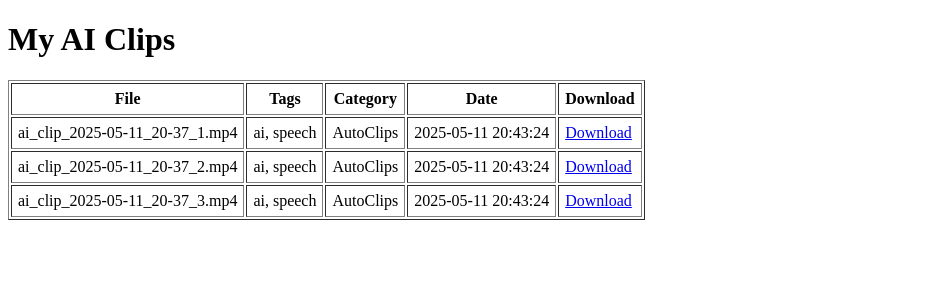
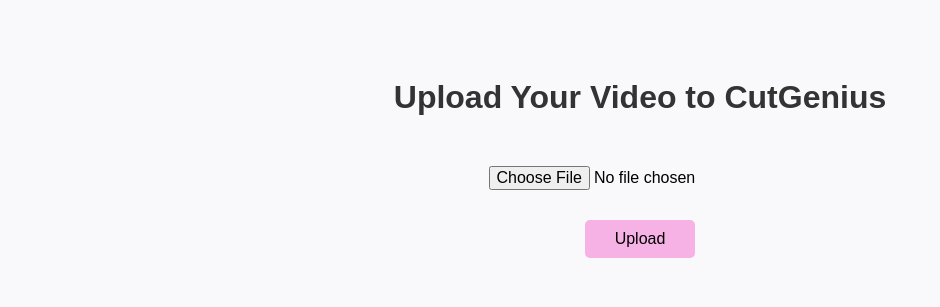
Before and after one commit to rialunochka/cutgenius-saas, a Flask app: page / in a window 1280 px wide. Shown: the top 307 px of the page, without its empty margins (0-940 px from the left). Run offline with Flask 3, Linux system fonts and the light colour scheme.

Commit message:
Add files via upload

```diff
--- a/app.py
+++ b/app.py
@@ -1,21 +1,18 @@
-from flask import Flask, render_template, send_from_directory
-import pandas as pd
+from flask import Flask, render_template, request
 import os
 
 app = Flask(__name__)
-CSV_FILE = "clips_database.csv"
-CLIPS_FOLDER = "static/clips"
+UPLOAD_FOLDER = "static/uploads"
+os.makedirs(UPLOAD_FOLDER, exist_ok=True)
 
-@app.route('/')
-def index():
-    if not os.path.exists(CSV_FILE):
-        return "clips_database.csv not found"
-    df = pd.read_csv(CSV_FILE)
-    return render_template("index.html", clips=df.to_dict(orient="records"))
-
-@app.route('/download/<filename>')
-def download(filename):
-    return send_from_directory(CLIPS_FOLDER, filename, as_attachment=True)
+@app.route("/", methods=["GET", "POST"])
+def upload_video():
+    if request.method == "POST":
+        video = request.files["video"]
+        if video:
+            video.save(os.path.join(UPLOAD_FOLDER, video.filename))
+            return render_template("success.html")
+    return render_template("index.html")
 
 if __name__ == "__main__":
     app.run(host="0.0.0.0", port=10000)
--- a/requirements.txt
+++ b/requirements.txt
@@ -1,2 +1 @@
 flask
-pandas
--- a/templates/index.html
+++ b/templates/index.html
@@ -1,31 +1,32 @@
 <!DOCTYPE html>
 <html>
 <head>
-    <title>CutGenius Viewer</title>
+    <title>CutGenius — Upload Video</title>
+    <style>
+        body { font-family: Arial; text-align: center; padding: 50px; background: #f9f9fb; }
+        h1 { color: #333; }
+        form { margin-top: 40px; }
+        input[type="file"] {
+            padding: 10px;
+            font-size: 16px;
+        }
+        input[type="submit"] {
+            margin-top: 20px;
+            padding: 10px 30px;
+            font-size: 16px;
+            background-color: #f7b2e5;
+            border: none;
+            border-radius: 5px;
+            cursor: pointer;
+        }
+        .success { margin-top: 20px; color: green; font-weight: bold; }
+    </style>
 </head>
 <body>
-    <h1>My AI Clips</h1>
-    {% if clips %}
-    <table border="1" cellpadding="6">
-        <tr>
-            <th>File</th>
-            <th>Tags</th>
-            <th>Category</th>
-            <th>Date</th>
-            <th>Download</th>
-        </tr>
-        {% for clip in clips %}
-        <tr>
-            <td>{{ clip.file_name }}</td>
-            <td>{{ clip.tags }}</td>
-            <td>{{ clip.category }}</td>
-            <td>{{ clip.created_at }}</td>
-            <td><a href="/download/{{ clip.file_name }}">Download</a></td>
-        </tr>
-        {% endfor %}
-    </table>
-    {% else %}
-    <p>No clips found.</p>
-    {% endif %}
+    <h1>Upload Your Video to CutGenius</h1>
+    <form method="POST" enctype="multipart/form-data">
+        <input type="file" name="video" accept="video/mp4" required><br>
+        <input type="submit" value="Upload">
+    </form>
 </body>
 </html>
```
Also changed, not shown: templates/success.html (added, +11 -0 lines).
